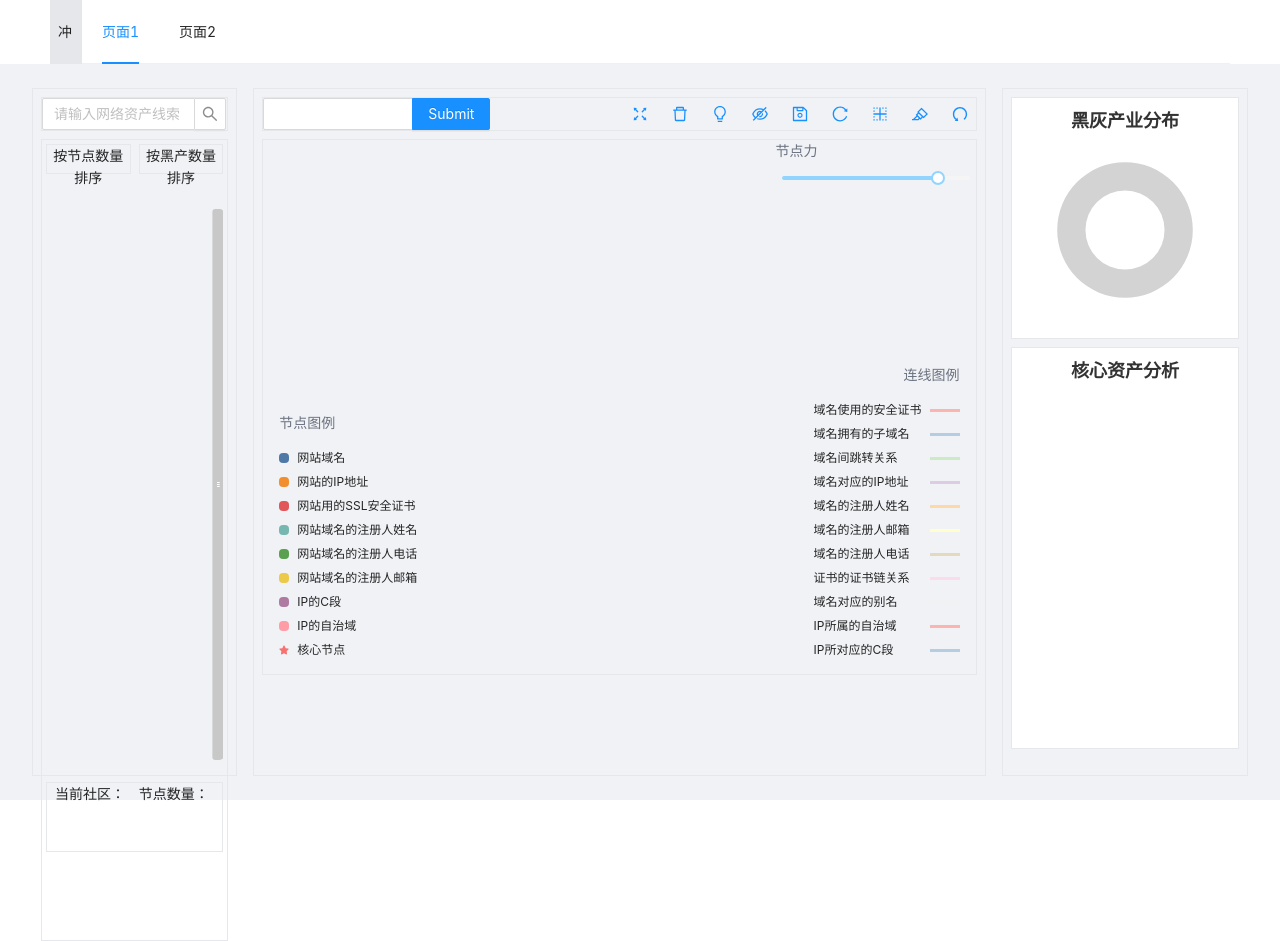
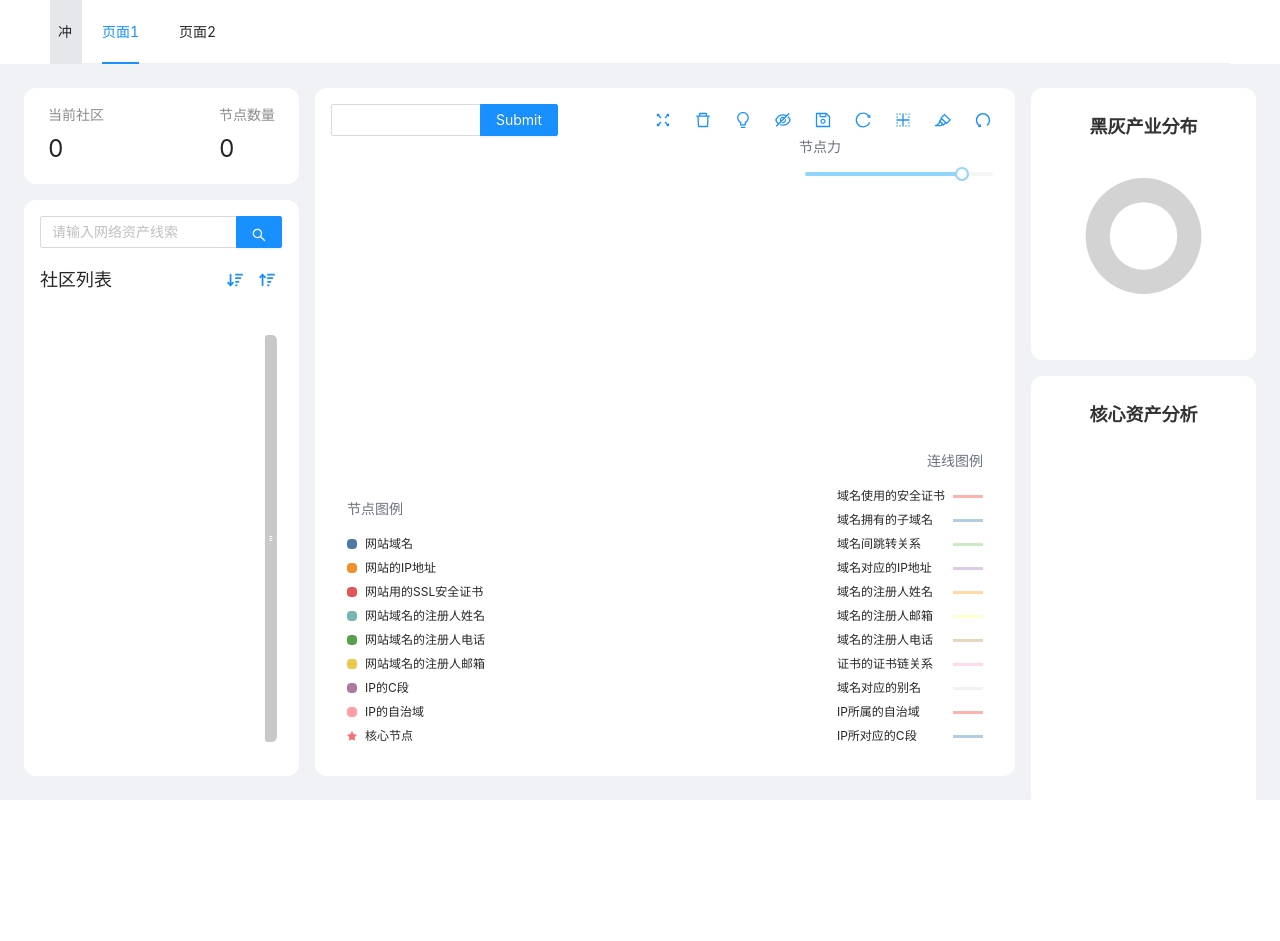
Before and after one commit to sinpor/chinavis-2022, a React (Vite) app: page /#/ in a window 1280 px wide. After the commit the page ends 808 px from the top, so only its background shows below. Built offline with nearby package versions, Linux system fonts and the light colour scheme; no server answers.

Commit message:
update style

```diff
--- a/src/pages/home/components/CoreBar.tsx
+++ b/src/pages/home/components/CoreBar.tsx
@@ -32,9 +32,8 @@ export const CoreBar: React.FC = () => {
 
   const [coreIndustry, setCoreIndustry] = useState({
     nodeIds: [],
-		series: []
+    series: [],
   });
-
 
   const updateCoreBar = useCallback((nodeIds: any[], series: any[]) => {
     const dataZoomOption = [
@@ -110,7 +109,6 @@ export const CoreBar: React.FC = () => {
       },
       dataZoom: nodeIds.length > 8 ? dataZoomOption : [],
     });
-
   }, []);
 
   useEffect(() => {
@@ -212,5 +210,5 @@ export const CoreBar: React.FC = () => {
     updateCoreBar(coreIndustry.nodeIds, coreIndustry.series);
   }, [coreIndustry]);
 
-	return <div ref={containerRef} className="w-full h-50vh"></div>;
+  return <div ref={containerRef} className="h-full w-full min-h-50vh"></div>;
 };
--- a/src/pages/home/components/Force.tsx
+++ b/src/pages/home/components/Force.tsx
@@ -338,10 +338,10 @@ export const Force: React.FC = observer(() => {
   );
 
   useEffect(() => {
-    const { clientWidth } = containerRef.current as HTMLDivElement;
+    const { clientWidth, clientHeight } = containerRef.current as HTMLDivElement;
 
-    const SCALE = 3 / 4;
-    const clientHeight = clientWidth * SCALE;
+    // const SCALE = 3 / 4;
+    // const clientHeight = clientWidth * SCALE;
     setBox({ width: clientWidth, height: clientHeight });
   }, []);
 
@@ -398,7 +398,7 @@ export const Force: React.FC = observer(() => {
   }
 
   return (
-    <div ref={containerRef} className="w-full relative">
+    <div ref={containerRef} className="h-full w-full relative">
       {popoverData.show ? (
         <NodePopover
           x={popoverData.x}
--- a/src/pages/home/components/List.tsx
+++ b/src/pages/home/components/List.tsx
@@ -1,25 +1,25 @@
-import React, { useEffect, useState, useCallback, useRef } from "react";
+import React, { useEffect, useState, useCallback, useRef, useMemo } from 'react';
 import ReactEcharts from 'echarts-for-react';
-import { request } from "../../../utils/request/request";
-import { eventBus } from "../../../utils/bus/bus";
-import { httpSelectCommunity } from "../../../utils/request/httpRequest";
+import { request } from '../../../utils/request/request';
+import { eventBus } from '../../../utils/bus/bus';
+import { httpSelectCommunity } from '../../../utils/request/httpRequest';
 
 import * as echarts from 'echarts/core';
 import { TooltipComponent, GridComponent, LegendComponent, DataZoomComponent } from 'echarts/components';
 import { BarChart } from 'echarts/charts';
 import { CanvasRenderer } from 'echarts/renderers';
-import { store } from "../../../store";
+import { store } from '../../../store';
+import { Button, Space, Statistic, Tooltip } from 'antd';
+import Icon from '@ant-design/icons';
 
 echarts.use([TooltipComponent, GridComponent, LegendComponent, DataZoomComponent, BarChart, CanvasRenderer]);
 
-
 export const List: React.FC = () => {
-
   const containerRef = useRef<HTMLDivElement>(null);
 
   const [communityData, setCommunityData] = useState({});
 
-	const [communityList, setCommunityList] = useState([]);
+  const [communityList, setCommunityList] = useState<any[]>([]);
 
   const [curCommunity, setCurCommunity] = useState(107);
 
@@ -32,10 +32,7 @@ export const List: React.FC = () => {
       yAxis: {
         data: Cname,
       },
-			series: [
-				{ data: crimeCom },
-				{ data: allCom },
-			]
+      series: [{ data: crimeCom }, { data: allCom }],
     });
   }, []);
 
@@ -51,34 +48,32 @@ export const List: React.FC = () => {
     comBarChart.dispatchAction({
       type: 'select',
       seriesId: 'comchart',
-			dataIndex: targetCommunityId
+      dataIndex: targetCommunityId,
     });
     // console.log("index ", targetCommunityId);
     // console.log("index ", targetCommunityId);
   }, []);
 
-
   // 点击事件（选择社区）
   const setClickEvent = useCallback((curCommunity, communityList) => {
     comBarChart.off('click');
     comBarChart.on('click', (params) => {
-			const num = params.name.split(" ")[1];
-			console.log("curCommunity1111: ", curCommunity);
+      const num = params.name.split(' ')[1];
+      console.log('curCommunity1111: ', curCommunity);
       // console.log("communityList: ", communityList);
       // console.log("tempClick", num);
       if (lastCommunity !== num) {
-				httpSelectCommunity({ community: num })?.then(res => {
+        httpSelectCommunity({ community: num })?.then((res) => {
           store.updateInitData({
             ...store.initData,
-						curCommunity: res.curCommunity
-					})
+            curCommunity: res.curCommunity,
+          });
           store.updateCurrentData(res);
         });
         lastCommunity = num;
       }
     });
   }, []);
-
 
   useEffect(() => {
     comBarChart = echarts.init(containerRef.current, null, {
@@ -91,8 +86,8 @@ export const List: React.FC = () => {
         trigger: 'axis',
         axisPointer: {
           // Use axis to trigger tooltip
-					type: 'shadow' // 'shadow' as default; can also be 'line' or 'shadow'
-				}
+          type: 'shadow', // 'shadow' as default; can also be 'line' or 'shadow'
+        },
       },
       legend: { show: false },
 
@@ -101,7 +96,7 @@ export const List: React.FC = () => {
         left: '2%',
         right: '10%',
         bottom: '2%',
-				containLabel: true
+        containLabel: true,
       },
       xAxis: {
         type: 'value',
@@ -117,7 +112,7 @@ export const List: React.FC = () => {
         axisTick: { show: false }, // 刻度
         splitLine: { show: false }, // 分隔线
         inverse: true,
-				data: communityData.Cname
+        data: communityData.Cname,
       },
       dataZoom: [
         {
@@ -164,14 +159,14 @@ export const List: React.FC = () => {
       series: [
         {
           type: 'bar',
-					barWidth: "20px",
-					color: "#4376b7",
+          barWidth: '20px',
+          color: '#4376b7',
           label: {
-						show: false
+            show: false,
           },
           showBackground: true,
           emphasis: {
-						focus: 'none'
+            focus: 'none',
           },
           z: 5,
           silent: true,
@@ -180,14 +175,14 @@ export const List: React.FC = () => {
         {
           id: 'comchart',
           type: 'bar',
-					barWidth: "20px",
-					color: "#c0d7ef",
+          barWidth: '20px',
+          color: '#c0d7ef',
           barGap: '-100%',
           label: {
-						show: false
+            show: false,
           },
           emphasis: {
-						focus: 'none'
+            focus: 'none',
           },
           backgroundStyle: {
             color: '#f0f2f5',
@@ -198,12 +193,12 @@ export const List: React.FC = () => {
               borderColor: '#FF9500',
               borderWidth: 2,
               shadowColor: '#FF9500',
-							shadowBlur: 5
-						}
+              shadowBlur: 5,
             },
-					data: communityData.allCom
-				}
-			]
+          },
+          data: communityData.allCom,
+        },
+      ],
     };
 
     if (option && typeof option === 'object') {
@@ -220,16 +215,18 @@ export const List: React.FC = () => {
     // 	console.log('leave');
     // });
 
-
     // 更新当前社区编号
     const updateCurCommunity = (data) => {
-			setCurCommunity(data)
-		}
+      setCurCommunity(data);
+      store.updateCurCommunity(data);
+    };
 
     // 更新列表（回调）
-		const updateCommunityList = (communityList) => {
-			setCommunityList(communityList.sort((a, b) => b.nodeNum - a.nodeNum));
-		}
+    const updateCommunityList = (communityList: any[]) => {
+      const list = communityList.slice().sort((a, b) => b.nodeNum - a.nodeNum);
+      setCommunityList(list);
+      store.updateCommunityList(list);
+    };
 
     eventBus.addListener('updateCurCommunity', updateCurCommunity);
     eventBus.addListener('updateCommunityList', updateCommunityList);
@@ -241,7 +238,6 @@ export const List: React.FC = () => {
       eventBus.removeListener('updateCurCommunity', updateCurCommunity);
       eventBus.removeListener('updateCommunityList', updateCommunityList);
     };
-
   }, []);
 
   // 数据更新（回调）
@@ -260,31 +256,36 @@ export const List: React.FC = () => {
     setCommunityData({
       Cname: name,
       allCom: comNum,
-			crimeCom: crimeNum
+      crimeCom: crimeNum,
     });
-	}
+  };
+
+  const currentNodeNum = useMemo(
+    () => (communityList.find((com: any) => com.community === curCommunity) as any)?.nodeNum,
+    [communityList]
+  );
 
   // 按节点数量排序
   const sortNodeNumBtn = () => {
     communityListData(communityList.sort((a, b) => b.nodeNum - a.nodeNum));
-	}
+  };
 
   // 按节点黑产数量排序
   const sortIndustryNumBtn = () => {
     communityListData(communityList.sort((a, b) => b.industryNum - a.industryNum));
-	}
+  };
 
   // 监听数据修改
   useEffect(() => {
     communityListData(communityList);
-	}, [communityList])
+  }, [communityList]);
 
   useEffect(() => {
     updateComBar(communityData.Cname, communityData.allCom, communityData.crimeCom);
   }, [communityData]);
 
   useEffect(() => {
-		console.log("newList: ", curCommunity);
+    console.log('newList: ', curCommunity);
     selectedBorder(curCommunity, communityList);
   }, [curCommunity]);
 
@@ -292,25 +293,48 @@ export const List: React.FC = () => {
     setClickEvent(curCommunity, communityList);
   }, [curCommunity]);
 
-
   return (
-		<div className="h-800px">
-			<div className="flex h-30px">
-				<button onClick={sortNodeNumBtn} className="w-1/2 h-30px m-1 border">按节点数量排序</button>
-				<button onClick={sortIndustryNumBtn} className="w-1/2 h-30px m-1 border">按黑产数量排序</button>
-			</div>
-			<div ref={containerRef} className="flex h-600px m-1" ></div>
-			<div className="m-1 mt-2 pl-2 flex h-70px border">
-				<div className="w-full h-30px">
-					<span className="font-medium">当前社区：{curCommunity}</span>
-				</div>
-				<div className="w-full h-30px">
-					<span className="font-medium">
-						节点数量：{communityList.find((com) => com.community === curCommunity)?.nodeNum}
-					</span>
+    <div className="flex flex-col h-full">
+      <div className="flex justify-between items-center">
+        <div className="font-medium text-lg">社区列表</div>
+        <div>
+          <Tooltip title="按节点数量排序">
+            <Button
+              icon={
+                <Icon>
+                  <svg xmlns="http://www.w3.org/2000/svg" width="1em" height="1em" viewBox="0 0 576 512">
+                    <path
+                      fill="currentColor"
+                      d="M416 288h-95.1c-17.67 0-32 14.33-32 32s14.33 32 32 32H416c17.67 0 32-14.33 32-32S433.7 288 416 288zM544 32h-223.1c-17.67 0-32 14.33-32 32s14.33 32 32 32H544c17.67 0 32-14.33 32-32S561.7 32 544 32zM352 416h-32c-17.67 0-32 14.33-32 32s14.33 32 32 32h32c17.67 0 31.1-14.33 31.1-32S369.7 416 352 416zM480 160h-159.1c-17.67 0-32 14.33-32 32s14.33 32 32 32H480c17.67 0 32-14.33 32-32S497.7 160 480 160zM192.4 330.7L160 366.1V64.03C160 46.33 145.7 32 128 32S96 46.33 96 64.03v302L63.6 330.7c-6.312-6.883-14.94-10.38-23.61-10.38c-7.719 0-15.47 2.781-21.61 8.414c-13.03 11.95-13.9 32.22-1.969 45.27l87.1 96.09c12.12 13.26 35.06 13.26 47.19 0l87.1-96.09c11.94-13.05 11.06-33.31-1.969-45.27C224.6 316.8 204.4 317.7 192.4 330.7z"
+                    />
+                  </svg>
+                </Icon>
+              }
+              type="link"
+              ghost
+              onClick={sortNodeNumBtn}
+            ></Button>
+          </Tooltip>
+          <Tooltip title="按黑产数量排序">
+            <Button
+              icon={
+                <Icon>
+                  <svg xmlns="http://www.w3.org/2000/svg" width="1em" height="1em" viewBox="0 0 576 512">
+                    <path
+                      fill="currentColor"
+                      d="M416 288h-95.1c-17.67 0-32 14.33-32 32s14.33 32 32 32H416c17.67 0 32-14.33 32-32S433.7 288 416 288zM352 416h-32c-17.67 0-32 14.33-32 32s14.33 32 32 32h32c17.67 0 31.1-14.33 31.1-32S369.7 416 352 416zM480 160h-159.1c-17.67 0-32 14.33-32 32s14.33 32 32 32H480c17.67 0 32-14.33 32-32S497.7 160 480 160zM544 32h-223.1c-17.67 0-32 14.33-32 32s14.33 32 32 32H544c17.67 0 32-14.33 32-32S561.7 32 544 32zM151.6 41.95c-12.12-13.26-35.06-13.26-47.19 0l-87.1 96.09C4.475 151.1 5.35 171.4 18.38 183.3c6.141 5.629 13.89 8.414 21.61 8.414c8.672 0 17.3-3.504 23.61-10.39L96 145.9v302C96 465.7 110.3 480 128 480s32-14.33 32-32.03V145.9L192.4 181.3C204.4 194.3 224.6 195.3 237.6 183.3c13.03-11.95 13.9-32.22 1.969-45.27L151.6 41.95z"
+                    />
+                  </svg>
+                </Icon>
+              }
+              type="link"
+              ghost
+              onClick={sortIndustryNumBtn}
+            ></Button>
+          </Tooltip>
         </div>
       </div>
-
+      <div ref={containerRef} className="flex flex-1 m-1"></div>
     </div>
   );
 
@@ -327,5 +351,4 @@ export const List: React.FC = () => {
   // 		/>
   // 	</div>
   // )
-
 };
--- a/src/pages/home/components/Search.tsx
+++ b/src/pages/home/components/Search.tsx
@@ -1,16 +1,15 @@
-import React, { useEffect, useState, useContext } from "react";
+import React, { useEffect, useState, useContext } from 'react';
 import { Input, Space } from 'antd';
 import { AudioOutlined } from '@ant-design/icons';
-import { request } from "../../../utils/request/request";
-import { httpSearchNode } from "../../../utils/request/httpRequest";
+import { request } from '../../../utils/request/request';
+import { httpSearchNode } from '../../../utils/request/httpRequest';
 
-import { observer } from "mobx-react";
-import { store } from "../../../store";
+import { observer } from 'mobx-react';
+import { store } from '../../../store';
 
 const { Search } = Input;
 
 export const SearchId: React.FC = observer(() => {
-
   // const [curCommunity, setCurCommunity] = useState(-1);
 
   let state = true;
@@ -18,31 +17,28 @@ export const SearchId: React.FC = observer(() => {
   const onSearch = (value: string) => {
     if (!state) return;
     state = false;
-		httpSearchNode({ nodeUid: value })?.then(res => {
+    httpSearchNode({ nodeUid: value })
+      ?.then((res) => {
         if (!res.error) {
           // store.initData.error = res.error;
           // store.initData.curCommunity = res.curCommunity;
           store.updateInitData({
             ...store.initData,
             curCommunity: res.curCommunity,
-					error: res.error
-				})
-				store.updateCurrentData({nodes: res.nodes, links: res.links});
+            error: res.error,
+          });
+          store.updateCurrentData({ nodes: res.nodes, links: res.links });
         }
         state = true;
-		}).catch(r => {
+      })
+      .catch((r) => {
         state = true;
       });
   };
 
   return (
     <Space direction="vertical" className="w-full">
-			<Search
-				placeholder="请输入网络资产线索"
-				onSearch={onSearch}
-				style={{ width: "100%" }}
-			/>
+      <Search placeholder="请输入网络资产线索" onSearch={onSearch} style={{ width: '100%' }} enterButton />
     </Space>
-	)
-
+  );
 });
--- /dev/null
+++ b/src/pages/home/components/StatisticCommunity.tsx
@@ -0,0 +1,22 @@
+import { Statistic } from 'antd';
+import { observer } from 'mobx-react';
+import { useContext, useMemo } from 'react';
+import { StoreContext } from '../../../store';
+
+export default observer(function StatisticCommunity() {
+  const { curCommunity, communityList } = useContext(StoreContext);
+  const currentNodeNum = useMemo(
+    () => (communityList.find((com: any) => com.community === curCommunity) as any)?.nodeNum,
+    [communityList, curCommunity]
+  );
+  return (
+    <div className="flex mx-2 justify-between">
+      <div className="">
+        <Statistic title="当前社区" value={curCommunity || ''} groupSeparator="" />
+      </div>
+      <div className="">
+        <Statistic title="节点数量" value={currentNodeNum} />
+      </div>
+    </div>
+  );
+});
--- a/src/pages/home/index.tsx
+++ b/src/pages/home/index.tsx
@@ -7,6 +7,7 @@ import { List } from './components/List';
 import { SearchId } from './components/Search';
 import { httpInit } from '../../utils/request/httpRequest';
 import { store } from '../../store';
+import StatisticCommunity from './components/StatisticCommunity';
 
 export const Home: React.FC = () => {
   useEffect(() => {
@@ -16,27 +17,32 @@ export const Home: React.FC = () => {
   }, []);
   return (
     <div className="flex h-full">
-      <div className="border mx-2 w-1/6">
-        <div className="border m-2">
-          <SearchId />
+      <div className="flex flex-col mr-4  w-300px">
+        <div className="bg-white rounded-xl mb-4 p-4">
+          <StatisticCommunity />
         </div>
-        <div className="border m-2">
-          <List />
+        <div className="bg-white rounded-xl flex flex-col flex-1 p-4">
+          <div className="mb-4">
+            <SearchId />
+          </div>
+          <div className="flex-1 ">
+            <List />
+          </div>
         </div>
       </div>
-      <div className="border flex-1 mx-2">
-        <div className="border m-2">
+      <div className="bg-white rounded-xl flex flex-col flex-1 min-w-700px p-4">
+        <div className=" ">
           <Controls />
         </div>
-        <div className="border m-2">
+        <div className="flex-1 ">
           <Force />
         </div>
       </div>
-      <div className="border mx-2 w-1/5">
-        <div className="border m-2">
+      <div className="flex flex-col ml-4  w-1/5">
+        <div className="bg-white rounded-xl mb-4 p-4">
           <Pie />
         </div>
-        <div className="border m-2">
+        <div className="bg-white rounded-xl  flex-1 p-4">
           <CoreBar />
         </div>
       </div>
--- a/src/store/index.ts
+++ b/src/store/index.ts
@@ -14,6 +14,11 @@ class Store {
 
   //   选中的节点
   selectedNodes: number[] = [];
+
+  //   当前社区id
+  curCommunity = 0;
+
+  communityList: any[] = [];
 
   updateInitData(data: any) {
     this.initData = {
@@ -34,6 +39,14 @@ class Store {
   updateSelectedNodes(nodes: number[]) {
     this.selectedNodes = nodes;
   }
+
+  updateCurCommunity(id: number) {
+    this.curCommunity = id;
+  }
+
+  updateCommunityList(list: any[]) {
+    this.communityList = list;
+  }
 }
 
 export const store = new Store();
```
Lines whose indentation alone changed are shown as unchanged.
